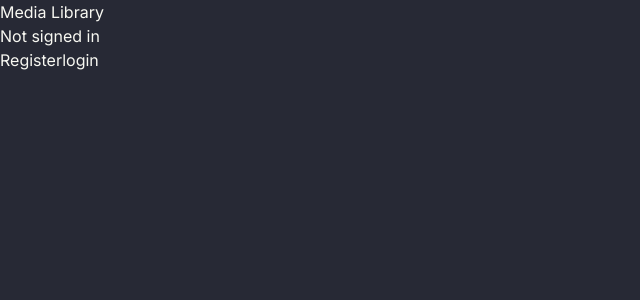
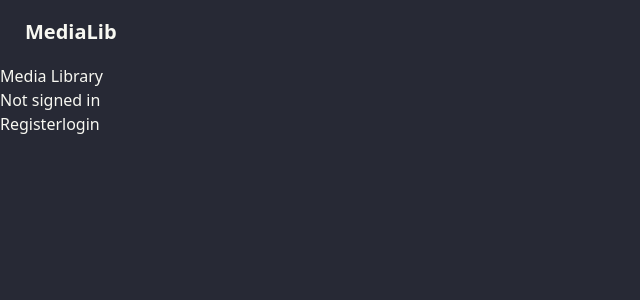
Before and after one commit to mazid1/media-lib, a Next.js app: page / in a window 1280 px wide. Shown: the top 300 px of the page, without its empty margins (0-640 px from the left). Built offline with nearby package versions, Linux system fonts and the light colour scheme; no server answers.

Commit message:
adding navbar component

```diff
--- /dev/null
+++ b/src/app/components/Navbar.tsx
@@ -0,0 +1,11 @@
+import React from "react";
+
+function Navbar() {
+  return (
+    <div className="navbar bg-base-100">
+      <a className="btn btn-ghost normal-case text-xl">MediaLib</a>
+    </div>
+  );
+}
+
+export default Navbar;
--- a/src/app/layout.tsx
+++ b/src/app/layout.tsx
@@ -1,9 +1,7 @@
 import "./globals.css";
 import type { Metadata } from "next";
-import { Inter } from "next/font/google";
 import NextAuthProvider from "../context/NextAuthProvider";
-
-const inter = Inter({ subsets: ["latin"] });
+import Navbar from "./components/Navbar";
 
 export const metadata: Metadata = {
   title: "Create Next App",
@@ -17,8 +15,11 @@ export default function RootLayout({
 }) {
   return (
     <html lang="en" data-theme="dracula">
-      <body className={inter.className}>
-        <NextAuthProvider>{children}</NextAuthProvider>
+      <body>
+        <NextAuthProvider>
+          <Navbar />
+          {children}
+        </NextAuthProvider>
       </body>
     </html>
   );
```
